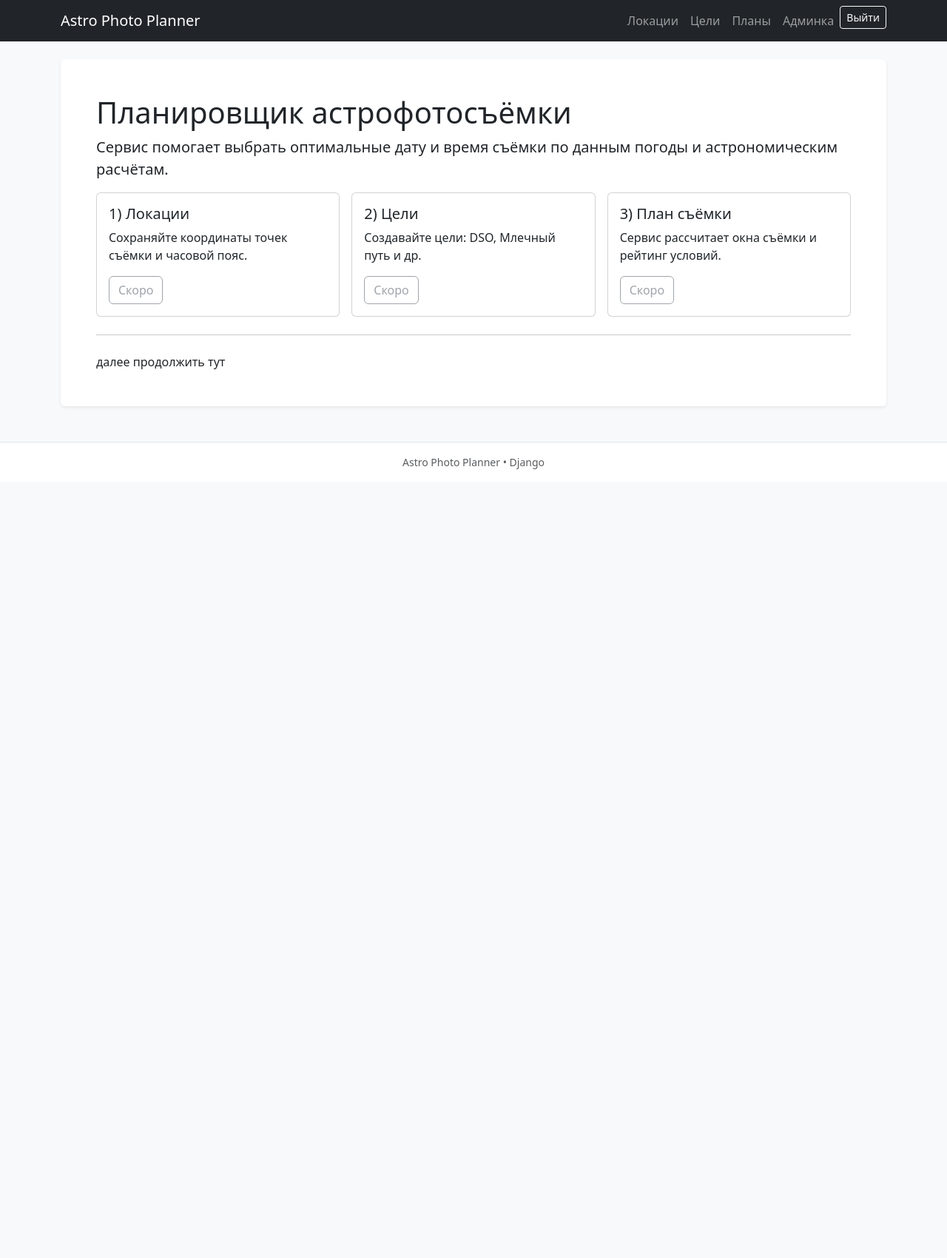
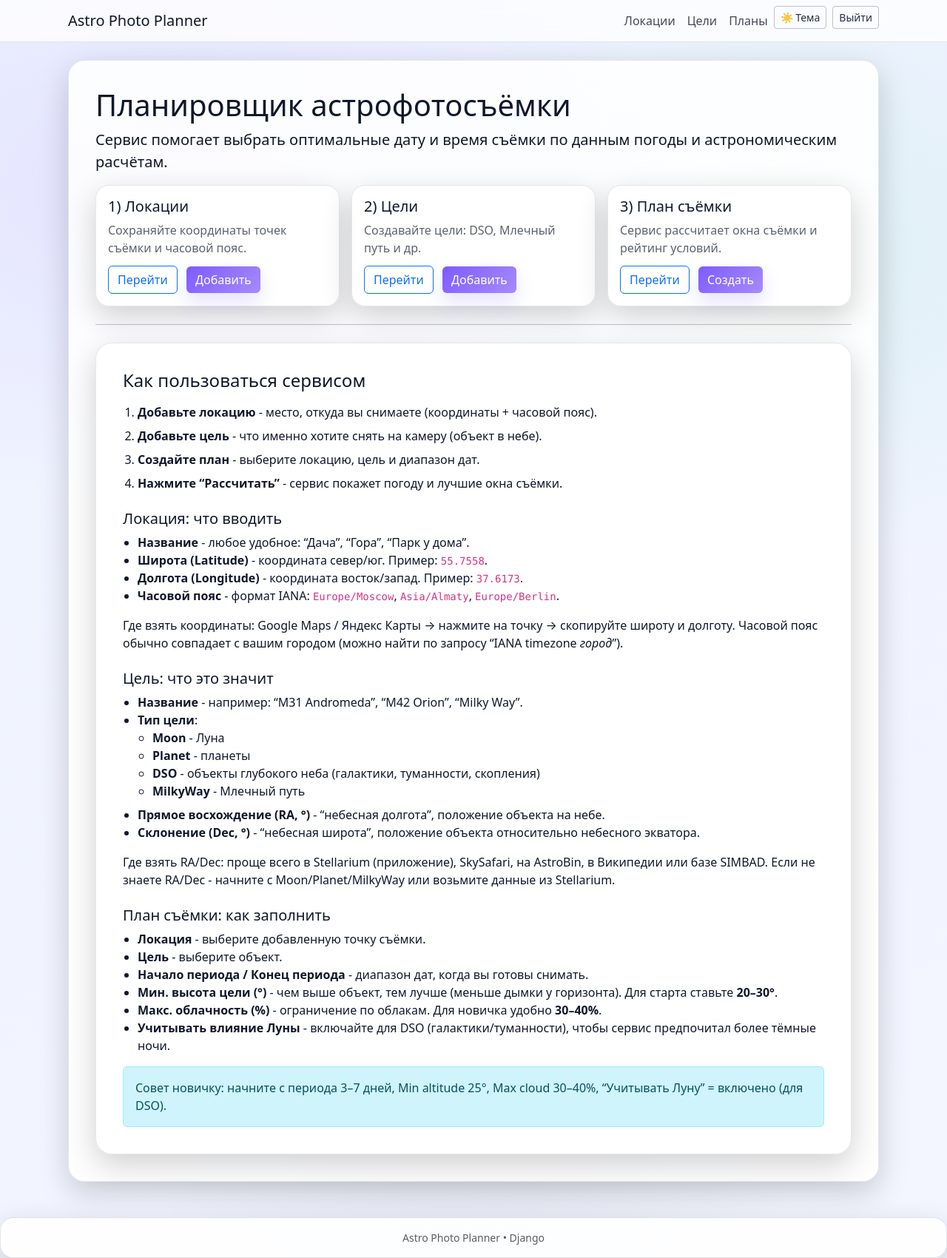
Before and after one commit to ElmiraKadyrmaeva/astro-photo-planner, a Django app: page / in a window 1280 px wide. Shown: the whole page at 74% size. Before the commit the page ends 634 px from the top, so only its background shows below. Run offline with Django 5.2, Linux system fonts and the light colour scheme; the visitor is signed in with stand-in values (Sample User, id 1).

Commit message:
Работа над дизайном: светлая и тёмная темы, звёздный фон, улучшение читаемости интерфейса

```diff
--- /dev/null
+++ b/planner/static/planner/site.css
@@ -0,0 +1,387 @@
+/* ===== Astro Photo Planner — theme.css (clean) ===== */
+
+/* ---------- Base tokens ---------- */
+:root{
+  --radius: 18px;
+  --shadow: 0 14px 40px rgba(0,0,0,.18);
+
+  /* light */
+  --l-bg: #f3f6ff;
+  --l-text: #0f172a;
+  --l-muted: rgba(15,23,42,.68);
+  --l-card: rgba(255,255,255,.88);
+  --l-card-border: rgba(15,23,42,.10);
+
+  /* dark */
+  --d-bg1:#050814;
+  --d-bg2:#0b1230;
+  --d-text: rgba(255,255,255,.92);
+  --d-muted: rgba(255,255,255,.70);
+  --d-card: rgba(255,255,255,.07);
+  --d-card-border: rgba(255,255,255,.14);
+
+  /* accents */
+  --accent:#7c5cff;
+  --accent-2:#34d399;
+}
+
+/* make container a bit wider */
+.container{ max-width: 1120px; }
+
+/* ---------- Theme: LIGHT ---------- */
+:root[data-theme="light"] body{
+  background:
+    radial-gradient(1200px 700px at 18% 15%, rgba(124,92,255,.10), transparent 60%),
+    radial-gradient(1000px 700px at 82% 20%, rgba(52,211,153,.10), transparent 60%),
+    radial-gradient(900px 700px at 50% 85%, rgba(15,23,42,.06), transparent 55%),
+    linear-gradient(160deg, #eef2ff, var(--l-bg));
+  color: var(--l-text);
+  min-height: 100vh;
+}
+
+:root[data-theme="light"] .navbar{
+  background: rgba(255,255,255,.75) !important;
+  border-bottom: 1px solid rgba(15,23,42,.10);
+  backdrop-filter: blur(10px);
+}
+:root[data-theme="light"] .navbar .navbar-brand,
+:root[data-theme="light"] .navbar .nav-link{
+  color: var(--l-text) !important;
+}
+:root[data-theme="light"] .navbar .nav-link{ opacity: .78; }
+:root[data-theme="light"] .navbar .nav-link:hover{ opacity: 1; }
+
+:root[data-theme="light"] .bg-white,
+:root[data-theme="light"] .card{
+  background: var(--l-card) !important;
+  border: 1px solid var(--l-card-border);
+  border-radius: var(--radius);
+  box-shadow: var(--shadow);
+}
+:root[data-theme="light"] .shadow-sm{ box-shadow: var(--shadow) !important; }
+
+:root[data-theme="light"] .card-title{ color: var(--l-text); }
+:root[data-theme="light"] .card-text,
+:root[data-theme="light"] label,
+:root[data-theme="light"] .form-label{
+  color: var(--l-muted);
+}
+
+:root[data-theme="light"] .table{ color: var(--l-text); }
+:root[data-theme="light"] .table thead th{
+  color: rgba(15,23,42,.72);
+}
+
+:root[data-theme="light"] .form-control,
+:root[data-theme="light"] .form-select{
+  background: #fff !important;
+  color: var(--l-text) !important;
+  border: 1px solid rgba(15,23,42,.18) !important;
+}
+:root[data-theme="light"] .form-control:focus,
+:root[data-theme="light"] .form-select:focus{
+  border-color: rgba(124,92,255,.55) !important;
+  box-shadow: 0 0 0 .2rem rgba(124,92,255,.18) !important;
+}
+
+/* ---------- Theme: DARK ---------- */
+:root[data-theme="dark"] body{
+  background:
+    radial-gradient(1200px 600px at 15% 10%, rgba(124,92,255,.22), transparent 60%),
+    radial-gradient(900px 500px at 85% 20%, rgba(52,211,153,.14), transparent 60%),
+    radial-gradient(800px 500px at 55% 85%, rgba(255,255,255,.08), transparent 55%),
+    linear-gradient(160deg, var(--d-bg1), var(--d-bg2));
+  color: var(--d-text);
+  min-height: 100vh;
+  position: relative;
+}
+
+/* star layers */
+/* star layers (more stars + milky way) */
+:root[data-theme="dark"] body::before,
+:root[data-theme="dark"] body::after{
+  content:"";
+  position: fixed;
+  inset: 0;
+  pointer-events: none;
+  z-index: 0;
+}
+
+/* слой со звёздами (много мелких точек) */
+:root[data-theme="dark"] body::before{
+  background:
+    radial-gradient(1px 1px at 3% 12%, rgba(255,255,255,.9) 50%, transparent 52%),
+    radial-gradient(1px 1px at 8% 72%, rgba(255,255,255,.75) 50%, transparent 52%),
+    radial-gradient(1px 1px at 14% 28%, rgba(255,255,255,.65) 50%, transparent 52%),
+    radial-gradient(1px 1px at 18% 84%, rgba(255,255,255,.85) 50%, transparent 52%),
+    radial-gradient(1px 1px at 22% 40%, rgba(255,255,255,.55) 50%, transparent 52%),
+    radial-gradient(1px 1px at 27% 15%, rgba(255,255,255,.80) 50%, transparent 52%),
+    radial-gradient(1px 1px at 33% 58%, rgba(255,255,255,.75) 50%, transparent 52%),
+    radial-gradient(1px 1px at 37% 90%, rgba(255,255,255,.60) 50%, transparent 52%),
+    radial-gradient(1px 1px at 41% 22%, rgba(255,255,255,.88) 50%, transparent 52%),
+    radial-gradient(1px 1px at 46% 68%, rgba(255,255,255,.72) 50%, transparent 52%),
+    radial-gradient(1px 1px at 52% 12%, rgba(255,255,255,.55) 50%, transparent 52%),
+    radial-gradient(1px 1px at 58% 35%, rgba(255,255,255,.82) 50%, transparent 52%),
+    radial-gradient(1px 1px at 61% 78%, rgba(255,255,255,.64) 50%, transparent 52%),
+    radial-gradient(1px 1px at 66% 52%, rgba(255,255,255,.76) 50%, transparent 52%),
+    radial-gradient(1px 1px at 71% 8%, rgba(255,255,255,.90) 50%, transparent 52%),
+    radial-gradient(1px 1px at 76% 88%, rgba(255,255,255,.58) 50%, transparent 52%),
+    radial-gradient(1px 1px at 82% 26%, rgba(255,255,255,.78) 50%, transparent 52%),
+    radial-gradient(1px 1px at 86% 62%, rgba(255,255,255,.66) 50%, transparent 52%),
+    radial-gradient(1px 1px at 92% 14%, rgba(255,255,255,.86) 50%, transparent 52%),
+    radial-gradient(1px 1px at 96% 74%, rgba(255,255,255,.60) 50%, transparent 52%),
+
+    /* ещё слой мелких “пылинок” */
+    radial-gradient(1px 1px at 12% 55%, rgba(255,255,255,.35) 50%, transparent 52%),
+    radial-gradient(1px 1px at 29% 73%, rgba(255,255,255,.30) 50%, transparent 52%),
+    radial-gradient(1px 1px at 47% 47%, rgba(255,255,255,.28) 50%, transparent 52%),
+    radial-gradient(1px 1px at 63% 66%, rgba(255,255,255,.25) 50%, transparent 52%),
+    radial-gradient(1px 1px at 79% 44%, rgba(255,255,255,.30) 50%, transparent 52%),
+    radial-gradient(1px 1px at 88% 86%, rgba(255,255,255,.25) 50%, transparent 52%);
+
+  opacity: .9;
+  filter: drop-shadow(0 0 8px rgba(255,255,255,.12));
+}
+
+/* слой “млечного пути” (светлая полоса/облако) */
+:root[data-theme="dark"] body::after{
+  background:
+    /* мягкая светлая диагональная полоса */
+    linear-gradient(115deg,
+      transparent 0%,
+      rgba(255,255,255,.06) 35%,
+      rgba(255,255,255,.10) 45%,
+      rgba(255,255,255,.06) 55%,
+      transparent 70%
+    ),
+
+    /* “облака” галактики */
+    radial-gradient(900px 380px at 35% 55%, rgba(124,92,255,.22), transparent 65%),
+    radial-gradient(850px 330px at 70% 35%, rgba(52,211,153,.14), transparent 65%),
+    radial-gradient(700px 260px at 55% 70%, rgba(255,255,255,.08), transparent 60%),
+
+    /* чуть “пыли” вокруг */
+    radial-gradient(600px 220px at 40% 50%, rgba(255,255,255,.06), transparent 70%),
+    radial-gradient(520px 200px at 72% 42%, rgba(255,255,255,.05), transparent 70%);
+
+  opacity: .95;
+  mix-blend-mode: screen; /* делает “светящиеся” туманности красивее */
+}
+
+
+/* keep content above stars */
+:root[data-theme="dark"] nav,
+:root[data-theme="dark"] main,
+:root[data-theme="dark"] footer{
+  position: relative;
+  z-index: 1;
+}
+
+:root[data-theme="dark"] .navbar{
+  background: rgba(10,14,30,.75) !important;
+  border-bottom: 1px solid rgba(255,255,255,.10);
+  backdrop-filter: blur(10px);
+}
+:root[data-theme="dark"] .navbar .navbar-brand{
+  color: var(--d-text) !important;
+  font-weight: 700;
+  letter-spacing: .3px;
+}
+:root[data-theme="dark"] .navbar .nav-link{
+  color: var(--d-muted) !important;
+}
+:root[data-theme="dark"] .navbar .nav-link:hover{
+  color: var(--d-text) !important;
+}
+
+/* glass cards */
+:root[data-theme="dark"] .bg-white,
+:root[data-theme="dark"] .card{
+  background: var(--d-card) !important;
+  border: 1px solid var(--d-card-border);
+  border-radius: var(--radius);
+  backdrop-filter: blur(12px);
+  box-shadow: 0 10px 30px rgba(0,0,0,.25);
+}
+:root[data-theme="dark"] .shadow-sm{ box-shadow: 0 14px 40px rgba(0,0,0,.35) !important; }
+
+:root[data-theme="dark"] .card-title{ color: var(--d-text); }
+:root[data-theme="dark"] .card-text,
+:root[data-theme="dark"] label,
+:root[data-theme="dark"] .form-label{
+  color: var(--d-muted) !important;
+}
+
+/* IMPORTANT: tables in dark */
+:root[data-theme="dark"] .table{
+  color: var(--d-text) !important;
+}
+:root[data-theme="dark"] .table thead th{
+  color: rgba(255,255,255,.78) !important;
+  border-bottom-color: rgba(255,255,255,.18) !important;
+}
+:root[data-theme="dark"] .table td,
+:root[data-theme="dark"] .table th{
+  border-top-color: rgba(255,255,255,.10) !important;
+}
+
+/* IMPORTANT: buttons in dark (Open/Edit etc.) */
+:root[data-theme="dark"] .btn-outline-primary{
+  border-color: rgba(255,255,255,.35) !important;
+  color: rgba(255,255,255,.92) !important;
+  background: rgba(255,255,255,.06) !important;
+}
+:root[data-theme="dark"] .btn-outline-primary:hover{
+  background: rgba(255,255,255,.12) !important;
+  border-color: rgba(255,255,255,.50) !important;
+}
+:root[data-theme="dark"] .btn-outline-secondary{
+  border-color: rgba(255,255,255,.28) !important;
+  color: rgba(255,255,255,.85) !important;
+}
+
+/* primary button */
+.btn-primary{
+  background: linear-gradient(135deg, var(--accent), #a78bfa) !important;
+  border: 0 !important;
+  box-shadow: 0 12px 24px rgba(124,92,255,.18);
+}
+.btn-primary:hover{
+  transform: translateY(-1px);
+  filter: brightness(1.05);
+}
+
+/* IMPORTANT: forms in dark (inputs + selects + options) */
+:root[data-theme="dark"] .form-control,
+:root[data-theme="dark"] .form-select{
+  background: rgba(255,255,255,.06) !important;
+  border: 1px solid rgba(255,255,255,.16) !important;
+  color: rgba(255,255,255,.92) !important;
+}
+:root[data-theme="dark"] .form-control::placeholder{
+  color: rgba(255,255,255,.45);
+}
+:root[data-theme="dark"] .form-control:focus,
+:root[data-theme="dark"] .form-select:focus{
+  border-color: rgba(124,92,255,.55) !important;
+  box-shadow: 0 0 0 .2rem rgba(124,92,255,.15) !important;
+}
+
+/* dropdown list is white by browser default — fix it */
+:root[data-theme="dark"] .form-select option{
+  background-color: #0b1230 !important;
+  color: rgba(255,255,255,.92) !important;
+}
+
+/* alerts */
+:root[data-theme="dark"] .alert{
+  background: rgba(255,255,255,.08);
+  border: 1px solid rgba(255,255,255,.14);
+  color: var(--d-text);
+}
+
+/* footer */
+footer{
+  border-top: 1px solid rgba(255,255,255,.10) !important;
+}
+:root[data-theme="dark"] footer{
+  background: rgba(10, 14, 30, .55) !important;
+  color: rgba(255,255,255,.68) !important;
+}
+:root[data-theme="light"] footer{
+  background: rgba(255,255,255,.75) !important;
+  color: rgba(15,23,42,.65) !important;
+}
+/* ===== Fixes: force readability on Bootstrap elements ===== */
+
+/* tables: force header background/text */
+:root[data-theme="dark"] .table thead,
+:root[data-theme="dark"] .table thead tr,
+:root[data-theme="dark"] .table thead th{
+  background: rgba(255,255,255,.06) !important;
+  color: rgba(255,255,255,.85) !important;
+}
+
+/* make table cells readable */
+:root[data-theme="dark"] .table tbody td{
+  color: rgba(255,255,255,.90) !important;
+}
+
+/* button "Открыть" / "Редактировать" etc. */
+:root[data-theme="dark"] a.btn.btn-outline-primary,
+:root[data-theme="dark"] button.btn.btn-outline-primary{
+  color: rgba(255,255,255,.92) !important;
+  border-color: rgba(255,255,255,.40) !important;
+  background: rgba(255,255,255,.08) !important;
+}
+:root[data-theme="dark"] a.btn.btn-outline-primary:hover,
+:root[data-theme="dark"] button.btn.btn-outline-primary:hover{
+  background: rgba(255,255,255,.14) !important;
+  border-color: rgba(255,255,255,.55) !important;
+}
+
+/* dropdown menu / select list: make it dark too */
+:root[data-theme="dark"] select,
+:root[data-theme="dark"] option{
+  background-color: #0b1230 !important;
+  color: rgba(255,255,255,.92) !important;
+}
+
+/* light theme: make navbar buttons visible (Тема/Выйти) */
+:root[data-theme="light"] .navbar .btn-outline-light{
+  border-color: rgba(15,23,42,.25) !important;
+  color: rgba(15,23,42,.90) !important;
+}
+:root[data-theme="light"] .navbar .btn-outline-light:hover{
+  background: rgba(15,23,42,.06) !important;
+}
+/* ===== Dark theme: make list tables readable (Locations/Targets/Plans) ===== */
+:root[data-theme="dark"] .table{
+  --bs-table-bg: transparent !important;
+  --bs-table-color: rgba(255,255,255,.92) !important;
+  --bs-table-striped-color: rgba(255,255,255,.92) !important;
+  --bs-table-striped-bg: rgba(255,255,255,.04) !important;
+  --bs-table-hover-color: rgba(255,255,255,.92) !important;
+  --bs-table-hover-bg: rgba(255,255,255,.08) !important;
+  color: rgba(255,255,255,.92) !important;
+}
+
+:root[data-theme="dark"] .table tbody tr{
+  background: transparent !important;
+}
+
+:root[data-theme="dark"] .table tbody td,
+:root[data-theme="dark"] .table tbody th{
+  background: transparent !important;
+  color: rgba(255,255,255,.92) !important;
+}
+
+/* borders in dark */
+:root[data-theme="dark"] .table > :not(caption) > * > *{
+  border-color: rgba(255,255,255,.12) !important;
+}
+/* ===== Dark theme: plan detail header text ===== */
+:root[data-theme="dark"] .plan-meta,
+:root[data-theme="dark"] .plan-meta strong,
+:root[data-theme="dark"] .plan-meta span,
+:root[data-theme="dark"] .plan-meta p{
+  color: rgba(255,255,255,.92) !important;
+}
+
+/* ===== HOW TO USE: spacing fix ===== */
+.how-to,
+.bg-white.how-to {
+  padding: 2.25rem !important;   /* было ~1rem */
+  border-radius: 22px !important;
+}
+
+/* если внутри есть списки */
+.how-to ul,
+.how-to ol {
+  padding-left: 1.25rem;
+}
+
+/* расстояние между абзацами */
+.how-to p {
+  margin-bottom: 0.75rem;
+}
--- /dev/null
+++ b/planner/static/planner/theme.js
@@ -0,0 +1,24 @@
+(function () {
+  const key = "app-theme";
+  const root = document.documentElement;
+  const btn = document.getElementById("themeToggle");
+
+  function apply(theme) {
+    root.setAttribute("data-theme", theme);
+    if (btn) btn.textContent = theme === "light" ? "☀️ Тема" : "🌙 Тема";
+  }
+
+  const saved = localStorage.getItem(key);
+  const prefersLight = window.matchMedia && window.matchMedia("(prefers-color-scheme: light)").matches;
+  const initial = saved || (prefersLight ? "light" : "dark");
+  apply(initial);
+
+  if (btn) {
+    btn.addEventListener("click", () => {
+      const current = root.getAttribute("data-theme") || "dark";
+      const next = current === "dark" ? "light" : "dark";
+      localStorage.setItem(key, next);
+      apply(next);
+    });
+  }
+})();
--- a/planner/templates/planner/base.html
+++ b/planner/templates/planner/base.html
@@ -1,3 +1,4 @@
+{% load static %}
 <!doctype html>
 <html lang="ru">
 <head>
@@ -6,6 +7,7 @@
   <title>{% block title %}Astro Photo Planner{% endblock %}</title>
 
   <link href="https://cdn.jsdelivr.net/npm/bootstrap@5.3.3/dist/css/bootstrap.min.css" rel="stylesheet">
+  <link href="{% static 'planner/site.css' %}" rel="stylesheet">
 </head>
 
 <body class="bg-light">
@@ -34,8 +36,11 @@
         <li class="nav-item">
           <a class="nav-link" href="{% url 'plan_list' %}">Планы</a>
         </li>
-        <li class="nav-item">
-          <a class="nav-link" href="/admin/">Админка</a>
+
+        <li class="nav-item me-2">
+            <button id="themeToggle" class="btn btn-outline-light btn-sm" type="button">
+                🌙 Тема
+            </button>
         </li>
 
         {% if user.is_authenticated %}
@@ -69,6 +74,7 @@
   </div>
 </footer>
 
-<script src="https://cdn.jsdelivr.net/npm/bootstrap@5.3.3/dist/js/bootstrap.bundle.min.js"></script>
+<script src="{% static 'planner/theme.js' %}"></script>
+
 </body>
 </html>
--- a/planner/templates/planner/home.html
+++ b/planner/templates/planner/home.html
@@ -3,39 +3,66 @@
 {% block title %}Главная • Astro Photo Planner{% endblock %}
 
 {% block content %}
-<div class="p-4 p-md-5 mb-4 bg-white rounded shadow-sm">
+<div class="p-4 p-md-5 mb-4 bg-white rounded shadow-sm how-to">
   <h1 class="display-6">Планировщик астрофотосъёмки</h1>
   <p class="lead mb-3">
     Сервис помогает выбрать оптимальные дату и время съёмки по данным погоды и астрономическим расчётам.
   </p>
 
   <div class="row g-3">
+    <!-- ЛОКАЦИИ -->
     <div class="col-md-4">
       <div class="card h-100">
-        <div class="card-body">
+        <div class="card-body d-flex flex-column">
           <h5 class="card-title">1) Локации</h5>
           <p class="card-text">Сохраняйте координаты точек съёмки и часовой пояс.</p>
-          <button class="btn btn-outline-secondary" disabled>Скоро</button>
+
+          <div class="mt-auto">
+            {% if user.is_authenticated %}
+              <a class="btn btn-outline-primary" href="{% url 'location_list' %}">Перейти</a>
+              <a class="btn btn-primary ms-2" href="{% url 'location_create' %}">Добавить</a>
+            {% else %}
+              <a class="btn btn-primary" href="{% url 'login' %}">Войти, чтобы добавить</a>
+            {% endif %}
+          </div>
         </div>
       </div>
     </div>
 
+    <!-- ЦЕЛИ -->
     <div class="col-md-4">
       <div class="card h-100">
-        <div class="card-body">
+        <div class="card-body d-flex flex-column">
           <h5 class="card-title">2) Цели</h5>
           <p class="card-text">Создавайте цели: DSO, Млечный путь и др.</p>
-          <button class="btn btn-outline-secondary" disabled>Скоро</button>
+
+          <div class="mt-auto">
+            {% if user.is_authenticated %}
+              <a class="btn btn-outline-primary" href="{% url 'target_list' %}">Перейти</a>
+              <a class="btn btn-primary ms-2" href="{% url 'target_create' %}">Добавить</a>
+            {% else %}
+              <a class="btn btn-primary" href="{% url 'login' %}">Войти, чтобы добавить</a>
+            {% endif %}
+          </div>
         </div>
       </div>
     </div>
 
+    <!-- ПЛАНЫ -->
     <div class="col-md-4">
       <div class="card h-100">
-        <div class="card-body">
+        <div class="card-body d-flex flex-column">
           <h5 class="card-title">3) План съёмки</h5>
           <p class="card-text">Сервис рассчитает окна съёмки и рейтинг условий.</p>
-          <button class="btn btn-outline-secondary" disabled>Скоро</button>
+
+          <div class="mt-auto">
+            {% if user.is_authenticated %}
+              <a class="btn btn-outline-primary" href="{% url 'plan_list' %}">Перейти</a>
+              <a class="btn btn-primary ms-2" href="{% url 'plan_create' %}">Создать</a>
+            {% else %}
+              <a class="btn btn-primary" href="{% url 'login' %}">Войти, чтобы создать</a>
+            {% endif %}
+          </div>
         </div>
       </div>
     </div>
@@ -43,8 +70,66 @@
 
   <hr class="my-4">
 
-  <p class="mb-0">
-    далее продолжить тут
-  </p>
+  <div class="bg-white rounded shadow-sm how-to">
+    <h2 class="h4 mb-3">Как пользоваться сервисом</h2>
+
+    <ol class="mb-4">
+      <li class="mb-2"><b>Добавьте локацию</b> - место, откуда вы снимаете (координаты + часовой пояс).</li>
+      <li class="mb-2"><b>Добавьте цель</b> - что именно хотите снять на камеру (объект в небе).</li>
+      <li class="mb-2"><b>Создайте план</b> - выберите локацию, цель и диапазон дат.</li>
+      <li class="mb-2"><b>Нажмите “Рассчитать”</b> - сервис покажет погоду и лучшие окна съёмки.</li>
+    </ol>
+
+    <h3 class="h5 mt-4">Локация: что вводить</h3>
+    <ul>
+      <li><b>Название</b> - любое удобное: “Дача”, “Гора”, “Парк у дома”.</li>
+      <li><b>Широта (Latitude)</b> - координата север/юг. Пример: <code>55.7558</code>.</li>
+      <li><b>Долгота (Longitude)</b> - координата восток/запад. Пример: <code>37.6173</code>.</li>
+      <li><b>Часовой пояс</b> - формат IANA: <code>Europe/Moscow</code>, <code>Asia/Almaty</code>, <code>Europe/Berlin</code>.</li>
+    </ul>
+    <p class="mb-4">
+      Где взять координаты: Google Maps / Яндекс Карты → нажмите на точку → скопируйте широту и долготу.
+      Часовой пояс обычно совпадает с вашим городом (можно найти по запросу “IANA timezone <i>город</i>”).
+    </p>
+
+    <h3 class="h5">Цель: что это значит</h3>
+    <ul>
+      <li><b>Название</b> - например: “M31 Andromeda”, “M42 Orion”, “Milky Way”.</li>
+      <li><b>Тип цели</b>:
+        <ul class="mb-2">
+          <li><b>Moon</b> - Луна</li>
+          <li><b>Planet</b> - планеты</li>
+          <li><b>DSO</b> - объекты глубокого неба (галактики, туманности, скопления)</li>
+          <li><b>MilkyWay</b> - Млечный путь</li>
+        </ul>
+      </li>
+      <li><b>Прямое восхождение (RA, °)</b> - “небесная долгота”, положение объекта на небе.</li>
+      <li><b>Склонение (Dec, °)</b> - “небесная широта”, положение объекта относительно небесного экватора.</li>
+    </ul>
+    <p class="mb-4">
+      Где взять RA/Dec: проще всего в Stellarium (приложение), SkySafari, на AstroBin, в Википедии или базе SIMBAD.
+      Если не знаете RA/Dec - начните с Moon/Planet/MilkyWay или возьмите данные из Stellarium.
+    </p>
+
+    <h3 class="h5">План съёмки: как заполнить</h3>
+    <ul>
+      <li><b>Локация</b> - выберите добавленную точку съёмки.</li>
+      <li><b>Цель</b> - выберите объект.</li>
+      <li><b>Начало периода / Конец периода</b> - диапазон дат, когда вы готовы снимать.</li>
+      <li><b>Мин. высота цели (°)</b> - чем выше объект, тем лучше (меньше дымки у горизонта). Для старта ставьте <b>20–30°</b>.</li>
+      <li><b>Макс. облачность (%)</b> - ограничение по облакам. Для новичка удобно <b>30–40%</b>.</li>
+      <li><b>Учитывать влияние Луны</b> - включайте для DSO (галактики/туманности), чтобы сервис предпочитал более тёмные ночи.</li>
+    </ul>
+
+    <div class="alert alert-info mt-3 mb-0">
+      Совет новичку: начните с периода 3–7 дней, Min altitude 25°, Max cloud 30–40%, “Учитывать Луну” = включено (для DSO).
+    </div>
+
+    {% if not user.is_authenticated %}
+      <div class="alert alert-secondary mt-3 mb-0">
+        Чтобы создавать локации, цели и планы - <a href="{% url 'register' %}">зарегистрируйтесь</a> или <a href="{% url 'login' %}">войдите</a>.
+      </div>
+    {% endif %}
+  </div>
 </div>
 {% endblock %}
```
Also changed, not shown: planner/templates/planner/plan_detail.html (+11 -6 lines).
